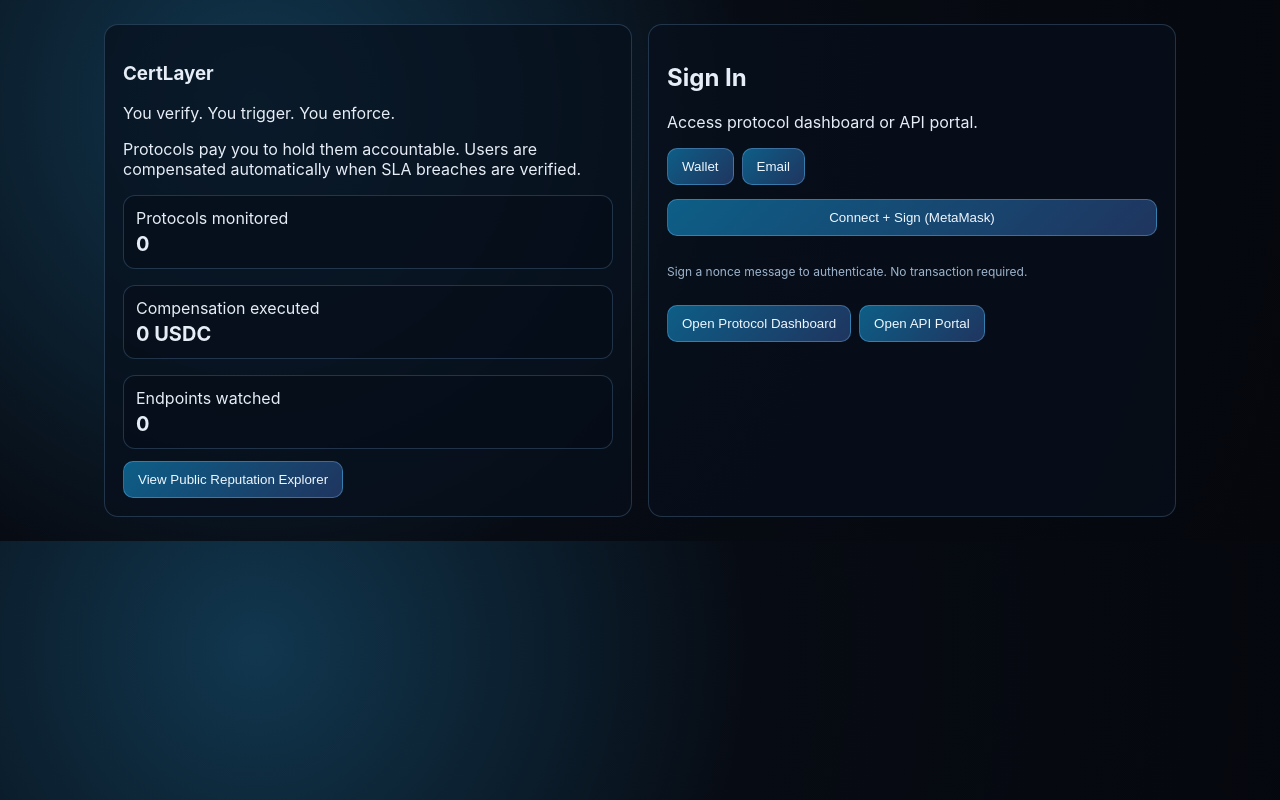
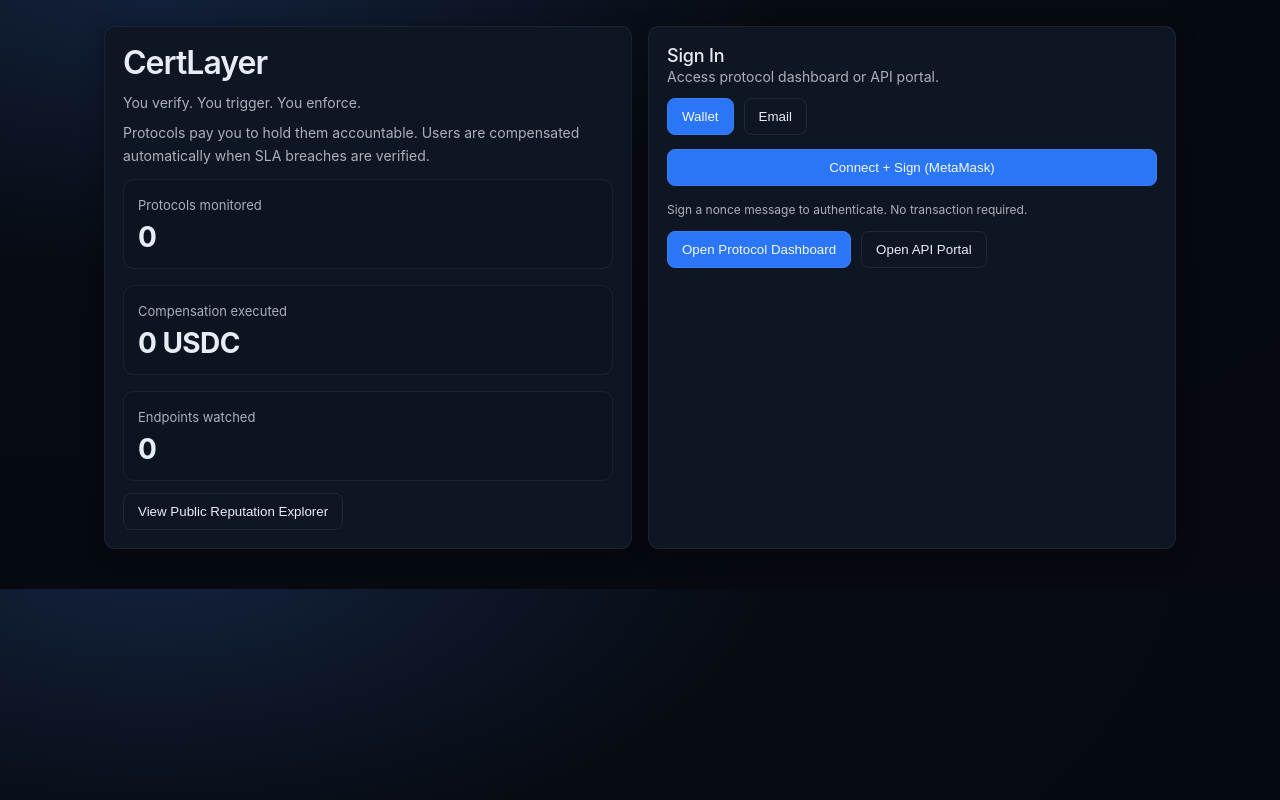
Before and after one commit to Kodark220/CERTLAYER, a Next.js app in the folder frontend/: page / in a window 1280 px wide. Built offline with nearby package versions, Linux system fonts and the light colour scheme; no server answers.

Commit message:
Refine dashboard visual hierarchy and product styling

```diff
--- a/frontend/app/globals.css
+++ b/frontend/app/globals.css
@@ -1,5 +1,16 @@
 :root {
   color-scheme: dark;
+  --bg-0: #070b12;
+  --bg-1: #0b111b;
+  --bg-2: #0e1623;
+  --line: rgba(255, 255, 255, 0.08);
+  --line-soft: rgba(255, 255, 255, 0.06);
+  --text: #e7edf7;
+  --text-muted: rgba(231, 237, 247, 0.72);
+  --brand: #2a76f6;
+  --brand-hover: #1f63d5;
+  --danger: #ff9fa4;
+  --success: #9be7c0;
 }
 
 * {
@@ -9,9 +20,9 @@
 html, body {
   margin: 0;
   padding: 0;
-  font-family: Inter, system-ui, -apple-system, Segoe UI, Roboto, sans-serif;
-  background: radial-gradient(circle at 20% 20%, #11374f 0%, #070b13 45%, #05070d 100%);
-  color: #e6edf6;
+  font-family: "Soehne", "Avenir Next", "Inter", system-ui, -apple-system, Segoe UI, Roboto, sans-serif;
+  background: radial-gradient(1400px 700px at 12% -8%, #13233f 0%, var(--bg-0) 45%, #060910 100%);
+  color: var(--text);
 }
 
 a {
@@ -21,14 +32,15 @@ a {
 .shell {
   max-width: 1120px;
   margin: 0 auto;
-  padding: 24px;
+  padding: 26px 24px 40px;
 }
 
 .card {
-  border: 1px solid rgba(120, 176, 224, 0.24);
-  background: rgba(8, 16, 29, 0.72);
-  border-radius: 14px;
+  border: 1px solid var(--line-soft);
+  background: var(--bg-2);
+  border-radius: 11px;
   padding: 18px;
+  box-shadow: 0 4px 20px rgba(0, 0, 0, 0.35);
 }
 
 .grid {
@@ -41,41 +53,181 @@ a {
 }
 
 button {
-  border: 1px solid rgba(125, 196, 255, 0.35);
-  background: linear-gradient(135deg, #0d5e87, #1f355f);
-  color: #eef7ff;
-  border-radius: 10px;
+  border: 1px solid var(--line);
+  background: rgba(255, 255, 255, 0.02);
+  color: var(--text);
+  border-radius: 8px;
   padding: 10px 14px;
   cursor: pointer;
+  font-weight: 500;
+  transition: background-color 120ms ease, border-color 120ms ease, transform 120ms ease;
+}
+
+button:hover {
+  border-color: rgba(255, 255, 255, 0.18);
+  background: rgba(255, 255, 255, 0.05);
+}
+
+button:active {
+  transform: translateY(1px);
+}
+
+button:disabled {
+  cursor: not-allowed;
+  opacity: 0.65;
+}
+
+.btn-primary {
+  background: var(--brand);
+  border-color: #3a7ef2;
+  color: #f4f8ff;
+}
+
+.btn-primary:hover {
+  background: var(--brand-hover);
+  border-color: #3d78da;
+}
+
+.btn-secondary {
+  background: transparent;
+  border-color: var(--line);
+  color: var(--text);
+}
+
+.btn-row {
+  display: flex;
+  flex-wrap: wrap;
+  gap: 10px;
 }
 
 input, select {
   width: 100%;
   padding: 10px 12px;
-  border-radius: 10px;
-  border: 1px solid rgba(121, 170, 215, 0.35);
-  background: rgba(5, 13, 24, 0.88);
-  color: #e6edf6;
+  border-radius: 8px;
+  border: 1px solid var(--line);
+  background: var(--bg-1);
+  color: var(--text);
+}
+
+input:focus,
+select:focus {
+  outline: none;
+  border-color: rgba(74, 140, 247, 0.7);
+  box-shadow: 0 0 0 2px rgba(74, 140, 247, 0.2);
 }
 
 .label {
-  font-size: 12px;
-  color: #a9bdd4;
+  font-size: 13px;
+  color: var(--text-muted);
   margin-bottom: 6px;
   display: block;
+  font-weight: 400;
 }
 
 .kpi {
-  border: 1px solid rgba(120, 176, 224, 0.24);
-  border-radius: 12px;
-  padding: 12px;
-  background: rgba(6, 13, 24, 0.6);
+  border: 1px solid var(--line-soft);
+  border-radius: 11px;
+  padding: 14px;
+  background: #0b1421;
 }
 
 .kpi strong {
   display: block;
-  font-size: 20px;
-  margin-top: 4px;
+  font-size: 28px;
+  margin-top: 6px;
+  letter-spacing: -0.02em;
+}
+
+.kpi-label {
+  font-size: 13px;
+  color: var(--text-muted);
+}
+
+.kpi-subtle {
+  font-size: 12px;
+  color: var(--text-muted);
+  margin-top: 6px;
+}
+
+.dashboard-kpis {
+  display: grid;
+  gap: 12px;
+  grid-template-columns: minmax(280px, 2fr) minmax(220px, 1fr);
+}
+
+.kpi-primary {
+  min-height: 152px;
+  display: flex;
+  flex-direction: column;
+  justify-content: center;
+}
+
+.kpi-column {
+  display: grid;
+  gap: 12px;
+}
+
+.status-chip {
+  display: inline-flex;
+  align-items: center;
+  gap: 6px;
+  border-radius: 999px;
+  border: 1px solid rgba(115, 220, 157, 0.28);
+  background: rgba(94, 184, 129, 0.12);
+  color: #87d7aa;
+  font-size: 12px;
+  padding: 4px 10px;
+}
+
+.status-dot {
+  width: 6px;
+  height: 6px;
+  border-radius: 999px;
+  background: #7be4a9;
+}
+
+.surface-title {
+  margin: 0;
+  font-size: 18px;
+  font-weight: 500;
+}
+
+.hero-title {
+  font-size: 32px;
+  line-height: 1.15;
+  margin: 0 0 10px;
+  font-weight: 600;
+  letter-spacing: -0.03em;
+}
+
+.hero-copy {
+  font-size: 14px;
+  line-height: 1.6;
+  color: var(--text-muted);
+  max-width: 58ch;
+}
+
+.meta-row {
+  display: flex;
+  flex-wrap: wrap;
+  justify-content: space-between;
+  gap: 10px;
+  align-items: center;
+}
+
+.muted {
+  color: var(--text-muted);
+  font-size: 13px;
+}
+
+.error-text {
+  color: var(--danger);
+  font-size: 13px;
+}
+
+.success-text {
+  color: var(--success);
+  font-size: 13px;
 }
 
 .table-wrap {
@@ -100,3 +252,21 @@ input, select {
   color: #b7cae2;
   font-weight: 600;
 }
+
+h1,
+h2,
+h3,
+h4 {
+  margin: 0 0 8px;
+  letter-spacing: -0.01em;
+}
+
+p {
+  margin: 0;
+}
+
+@media (max-width: 820px) {
+  .dashboard-kpis {
+    grid-template-columns: 1fr;
+  }
+}
--- a/frontend/app/page.tsx
+++ b/frontend/app/page.tsx
@@ -327,25 +327,48 @@ export default function HomePage() {
     return (
       <main className="shell grid" style={{ gap: 18 }}>
         <section className="card">
-          <h1>Protocol Dashboard</h1>
-          <p>Private operational view for protocol teams.</p>
+          <div className="meta-row" style={{ marginBottom: 10 }}>
+            <h1 className="hero-title" style={{ fontSize: 30, marginBottom: 0 }}>
+              Protocol Dashboard
+            </h1>
+            <span className="status-chip">
+              <span className="status-dot" />
+              Live Monitoring
+            </span>
+          </div>
+          <p className="hero-copy">Private operational view for protocol teams.</p>
           {session ? (
-            <p style={{ color: "#a9bdd4", fontSize: 13 }}>
+            <p className="muted" style={{ marginTop: 10 }}>
               Signed in: {session.wallet} ({session.role})
             </p>
           ) : null}
         </section>
 
-        <section className="grid grid-2">
-          <div className="kpi">Reputation Score<strong>78.4 (A)</strong></div>
-          <div className="kpi">Coverage Pool<strong>245,000 USDC</strong></div>
-          <div className="kpi">30d Uptime<strong>99.82%</strong></div>
-          <div className="kpi">Compensation Paid<strong>12,430 USDC</strong></div>
+        <section className="dashboard-kpis">
+          <div className="kpi kpi-primary">
+            <span className="kpi-label">Reputation Score</span>
+            <strong>78.4 (A)</strong>
+            <span className="kpi-subtle">Updated 2 min ago</span>
+          </div>
+          <div className="kpi-column">
+            <div className="kpi">
+              <span className="kpi-label">Coverage Pool</span>
+              <strong>245,000 USDC</strong>
+            </div>
+            <div className="kpi">
+              <span className="kpi-label">30d Uptime</span>
+              <strong>99.82% ↑</strong>
+            </div>
+            <div className="kpi">
+              <span className="kpi-label">Compensation Paid</span>
+              <strong>12,430 USDC</strong>
+            </div>
+          </div>
         </section>
 
         <section className="card">
-          <h3>Next modules</h3>
-          <p>Incidents, Coverage Pool, Reputation Breakdown, API Access, Team Roles.</p>
+          <h3 className="surface-title">Next modules</h3>
+          <p className="hero-copy">Incidents, Coverage Pool, Reputation Breakdown, API Access, Team Roles.</p>
         </section>
 
         <ProtocolRegistrationSection
@@ -561,9 +584,9 @@ export default function HomePage() {
         ) : null}
 
         <section className="card">
-          <div style={{ display: "flex", gap: 8 }}>
-            <button onClick={() => setView("landing")}>Back</button>
-            <button onClick={signOut}>Sign Out</button>
+          <div className="btn-row">
+            <button className="btn-secondary" onClick={() => setView("landing")}>Back</button>
+            <button className="btn-primary" onClick={signOut}>Sign Out</button>
           </div>
         </section>
       </main>
@@ -574,15 +597,17 @@ export default function HomePage() {
     return (
       <main className="shell grid" style={{ gap: 18 }}>
         <section className="card">
-          <h1>API Portal</h1>
-          <p>For funds, analysts, and partners buying reputation data.</p>
+          <h1 className="hero-title" style={{ fontSize: 30, marginBottom: 8 }}>
+            API Portal
+          </h1>
+          <p className="hero-copy">For funds, analysts, and partners buying reputation data.</p>
         </section>
         <section className="card">
-          <h3>Key Management</h3>
-          <p>Generate, rotate, and revoke keys. Monitor usage and billing.</p>
-          <div style={{ display: "flex", gap: 8 }}>
-            <button onClick={() => setView("landing")}>Back</button>
-            <button onClick={signOut}>Sign Out</button>
+          <h3 className="surface-title">Key Management</h3>
+          <p className="hero-copy">Generate, rotate, and revoke keys. Monitor usage and billing.</p>
+          <div className="btn-row" style={{ marginTop: 12 }}>
+            <button className="btn-secondary" onClick={() => setView("landing")}>Back</button>
+            <button className="btn-primary" onClick={signOut}>Sign Out</button>
           </div>
         </section>
       </main>
@@ -593,43 +618,47 @@ export default function HomePage() {
     <main className="shell grid" style={{ gap: 18 }}>
       <section className="grid grid-2">
         <article className="card">
-          <h1>CertLayer</h1>
-          <p>{headline}</p>
-          <p>
+          <h1 className="hero-title">CertLayer</h1>
+          <p className="hero-copy" style={{ marginBottom: 8 }}>{headline}</p>
+          <p className="hero-copy">
             Protocols pay you to hold them accountable. Users are compensated automatically when SLA breaches are
             verified.
           </p>
           <div className="grid" style={{ marginTop: 12 }}>
-            <div className="kpi">Protocols monitored<strong>0</strong></div>
-            <div className="kpi">Compensation executed<strong>0 USDC</strong></div>
-            <div className="kpi">Endpoints watched<strong>0</strong></div>
+            <div className="kpi"><span className="kpi-label">Protocols monitored</span><strong>0</strong></div>
+            <div className="kpi"><span className="kpi-label">Compensation executed</span><strong>0 USDC</strong></div>
+            <div className="kpi"><span className="kpi-label">Endpoints watched</span><strong>0</strong></div>
           </div>
           <div style={{ marginTop: 12 }}>
             <Link href="/explorer">
-              <button>View Public Reputation Explorer</button>
+              <button className="btn-secondary">View Public Reputation Explorer</button>
             </Link>
           </div>
         </article>
 
         <article className="card">
-          <h2>Sign In</h2>
-          <p>Access protocol dashboard or API portal.</p>
-          {session ? <p style={{ fontSize: 13, color: "#a9bdd4" }}>Session active for {session.wallet}</p> : null}
+          <h2 className="surface-title">Sign In</h2>
+          <p className="hero-copy" style={{ marginBottom: 10 }}>Access protocol dashboard or API portal.</p>
+          {session ? <p className="muted">Session active for {session.wallet}</p> : null}
 
-          <div style={{ display: "flex", gap: 8, marginBottom: 14 }}>
-            <button onClick={() => setMode("wallet")}>Wallet</button>
-            <button onClick={() => setMode("email")}>Email</button>
+          <div className="btn-row" style={{ marginBottom: 14 }}>
+            <button className={mode === "wallet" ? "btn-primary" : "btn-secondary"} onClick={() => setMode("wallet")}>
+              Wallet
+            </button>
+            <button className={mode === "email" ? "btn-primary" : "btn-secondary"} onClick={() => setMode("email")}>
+              Email
+            </button>
           </div>
 
           {mode === "wallet" ? (
             <div className="grid">
-              <button onClick={signInWithMetaMask} disabled={loadingAuth}>
+              <button className="btn-primary" onClick={signInWithMetaMask} disabled={loadingAuth}>
                 {loadingAuth ? "Signing in..." : "Connect + Sign (MetaMask)"}
               </button>
-              <p style={{ fontSize: 12, color: "#9eb4cc" }}>
+              <p className="muted" style={{ fontSize: 12 }}>
                 Sign a nonce message to authenticate. No transaction required.
               </p>
-              {authError ? <p style={{ color: "#ff9d9d", fontSize: 13 }}>{authError}</p> : null}
+              {authError ? <p className="error-text">{authError}</p> : null}
             </div>
           ) : (
             <div className="grid">
@@ -641,13 +670,13 @@ export default function HomePage() {
                 <label className="label">Password</label>
                 <input type="password" placeholder="********" />
               </div>
-              <button>Sign In</button>
+              <button className="btn-primary">Sign In</button>
             </div>
           )}
 
-          <div style={{ marginTop: 14, display: "flex", gap: 8 }}>
-            <button onClick={() => openProtectedView("protocol")}>Open Protocol Dashboard</button>
-            <button onClick={() => openProtectedView("api")}>Open API Portal</button>
+          <div className="btn-row" style={{ marginTop: 14 }}>
+            <button className="btn-primary" onClick={() => openProtectedView("protocol")}>Open Protocol Dashboard</button>
+            <button className="btn-secondary" onClick={() => openProtectedView("api")}>Open API Portal</button>
           </div>
         </article>
       </section>
```
Also changed, not shown: frontend/src/components/dashboard/CommitmentsSection.tsx (+7 -7 lines), frontend/src/components/dashboard/IncidentLifecycleSection.tsx (+13 -11 lines), frontend/src/components/dashboard/ProtocolRegistrationSection.tsx (+6 -6 lines), frontend/src/components/dashboard/SecurityRecoverySection.tsx (+8 -8 lines).
